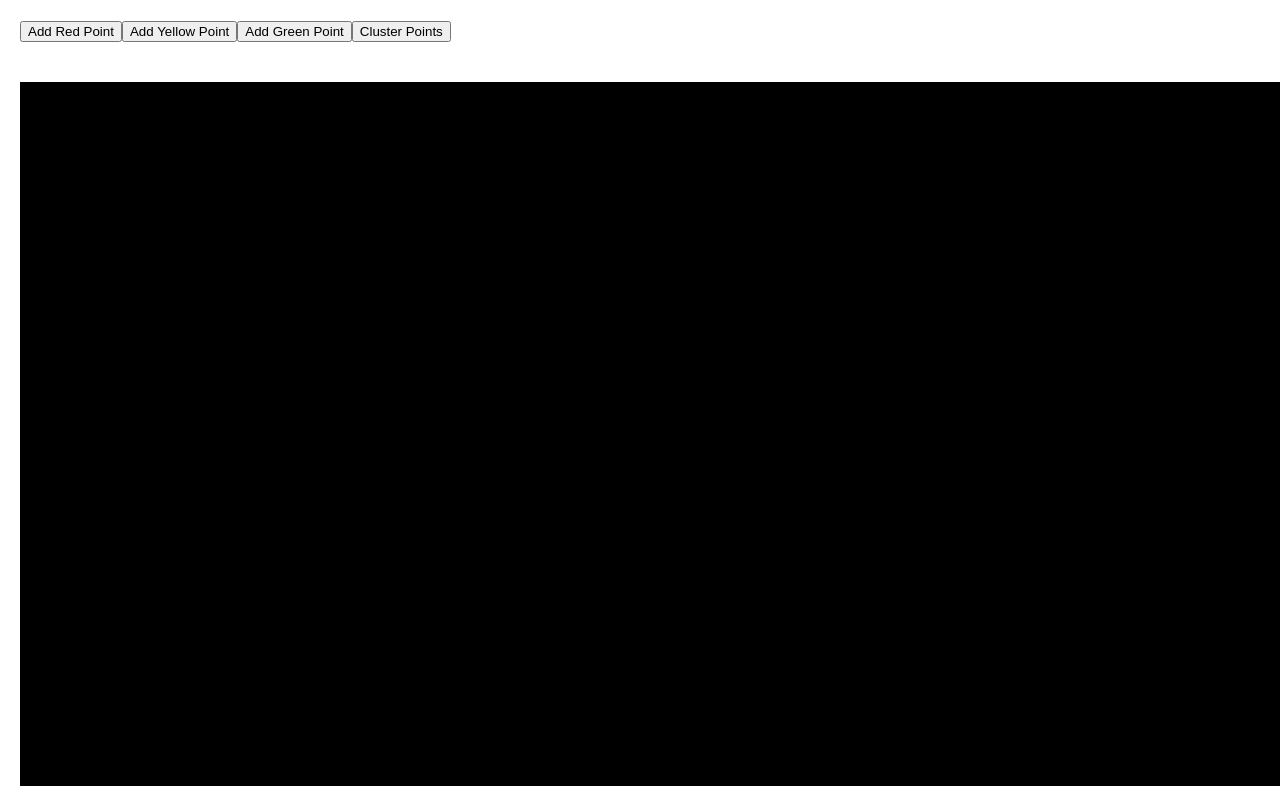
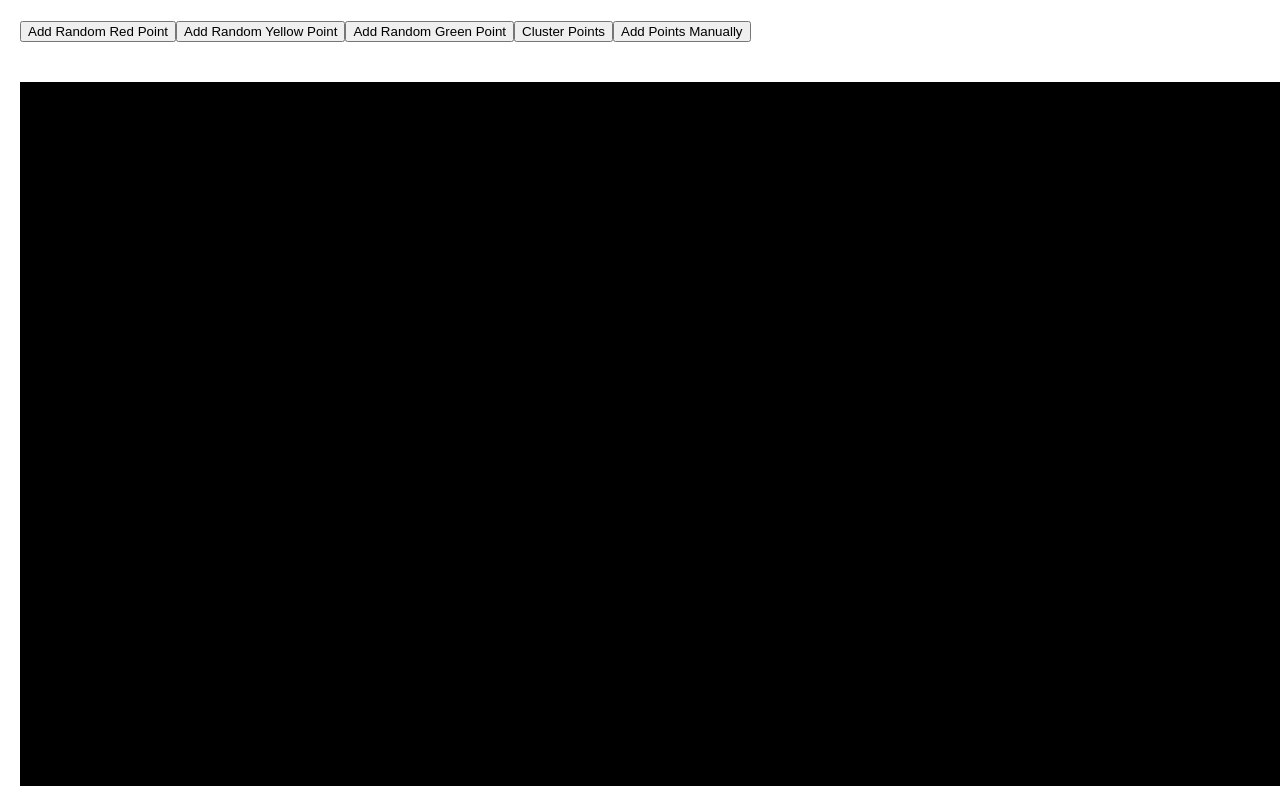
Before and after one commit to Milind-Palaria/ideal-octo-lamp, a React (Create React App) app: page / in a window 1280 px wide. Shown: the top 806 px of the page. Built offline with nearby package versions, Linux system fonts and the light colour scheme.

Commit message:
Manual Point Allocation Logic

```diff
--- a/src/App.js
+++ b/src/App.js
@@ -3,23 +3,41 @@ import { v4 as uuidv4 } from "uuid";
 
 const App = () => {
   const [elements, setElements] = useState([]);
+  const [isManualMode, setIsManualMode] = useState(false); // Toggle manual mode
+  const [selectedColor, setSelectedColor] = useState(null); // Track selected color
   const width = 1400;
   const height = 700;
   const distanceThreshold = 100;
 
-  // Add a new point with a random position
-  const addPoint = (color) => {
+  // Add a point at a specific position
+  const addPoint = (color, x, y) => {
     const newPoint = {
       id: uuidv4(),
       type: "point",
-      x: Math.random() * width,
-      y: Math.random() * height,
+      x,
+      y,
       color,
     };
     setElements((prev) => [...prev, newPoint]);
   };
 
-  // Cluster points based on proximity
+  // Handle canvas click for manual point placement
+  const handleCanvasClick = (e) => {
+    if (isManualMode && selectedColor) {
+      const rect = e.target.getBoundingClientRect();
+      const x = e.clientX - rect.left; // Calculate X position relative to canvas
+      const y = e.clientY - rect.top; // Calculate Y position relative to canvas
+      addPoint(selectedColor, x, y);
+    }
+  };
+
+  // Toggle manual mode and show color selection
+  const toggleManualMode = () => {
+    setIsManualMode((prev) => !prev);
+    setSelectedColor(null); // Reset selected color when toggling
+  };
+
+  // Cluster points (same as before)
   const clusterElements = useCallback(() => {
     const points = elements.filter((el) => el.type === "point");
     const clusters = [];
@@ -30,7 +48,6 @@ const App = () => {
         visited.add(point.id);
         const cluster = [point];
 
-        // Find all nearby points within the threshold
         points.forEach((otherPoint, j) => {
           if (i !== j && !visited.has(otherPoint.id)) {
             const dx = point.x - otherPoint.x;
@@ -42,7 +59,6 @@ const App = () => {
           }
         });
 
-        // Create a cluster if there are multiple points
         if (cluster.length > 1) {
           const colorCounts = cluster.reduce((acc, p) => {
             acc[p.color] = (acc[p.color] || 0) + 1;
@@ -60,10 +76,9 @@ const App = () => {
             points: cluster,
             x: clusterX,
             y: clusterY,
-            colorCounts, // Store color counts for display
+            colorCounts,
           });
         } else {
-          // Keep single points as they are
           clusters.push(point);
         }
       }
@@ -91,23 +106,76 @@ const App = () => {
   const formatColorCounts = (colorCounts) => {
     return Object.entries(colorCounts)
       .map(([color, count]) => {
-        const colorCode = color[0].toUpperCase(); // Get first letter of color
+        const colorCode = color[0].toUpperCase();
         return `${count}${colorCode}`;
       })
-      .join(" "); // Join with spaces
+      .join(" ");
   };
 
   return (
     <div>
       {/* Buttons to add points and cluster them */}
       <div style={{ padding: "20px" }}>
-        <button onClick={() => addPoint("red")}>Add Red Point</button>
-        <button onClick={() => addPoint("yellow")}>Add Yellow Point</button>
-        <button onClick={() => addPoint("green")}>Add Green Point</button>
+        <button
+          onClick={() =>
+            addPoint("red", Math.random() * width, Math.random() * height)
+          }
+        >
+          Add Random Red Point
+        </button>
+        <button
+          onClick={() =>
+            addPoint("yellow", Math.random() * width, Math.random() * height)
+          }
+        >
+          Add Random Yellow Point
+        </button>
+        <button
+          onClick={() =>
+            addPoint("green", Math.random() * width, Math.random() * height)
+          }
+        >
+          Add Random Green Point
+        </button>
         <button onClick={clusterElements}>Cluster Points</button>
+        <button onClick={toggleManualMode}>
+          {isManualMode ? "Cancel Manual Mode" : "Add Points Manually"}
+        </button>
       </div>
 
-      {/* Container for points and clusters */}
+      {/* Color selection for manual mode */}
+      {isManualMode && (
+        <div
+          style={{
+            padding: "10px",
+            border: "1px solid #ccc",
+            margin: "10px",
+            width: "200px",
+          }}
+        >
+          <p>Select a color:</p>
+          <button
+            style={{ backgroundColor: "red", color: "white", margin: "5px" }}
+            onClick={() => setSelectedColor("red")}
+          >
+            Red
+          </button>
+          <button
+            style={{ backgroundColor: "yellow", margin: "5px" }}
+            onClick={() => setSelectedColor("yellow")}
+          >
+            Yellow
+          </button>
+          <button
+            style={{ backgroundColor: "green", color: "white", margin: "5px" }}
+            onClick={() => setSelectedColor("green")}
+          >
+            Green
+          </button>
+        </div>
+      )}
+
+      {/* Canvas for points and clusters */}
       <div
         style={{
           position: "relative",
@@ -117,6 +185,7 @@ const App = () => {
           margin: "20px",
           backgroundColor: "black",
         }}
+        onClick={handleCanvasClick}
       >
         {elements.map((element) => {
           if (element.type === "cluster") {
@@ -126,9 +195,9 @@ const App = () => {
                 onClick={() => handleClusterClick(element.id)}
                 style={{
                   position: "absolute",
-                  left: element.x - 40, // Center the cluster
+                  left: element.x - 40,
                   top: element.y - 20,
-                  width: "80px", // Adjust size for text
+                  width: "80px",
                   height: "40px",
                   borderRadius: "10px",
                   backgroundColor: "#fff",
@@ -147,7 +216,6 @@ const App = () => {
               </div>
             );
           }
-          // Render individual points
           return (
             <div
               key={element.id}
```
